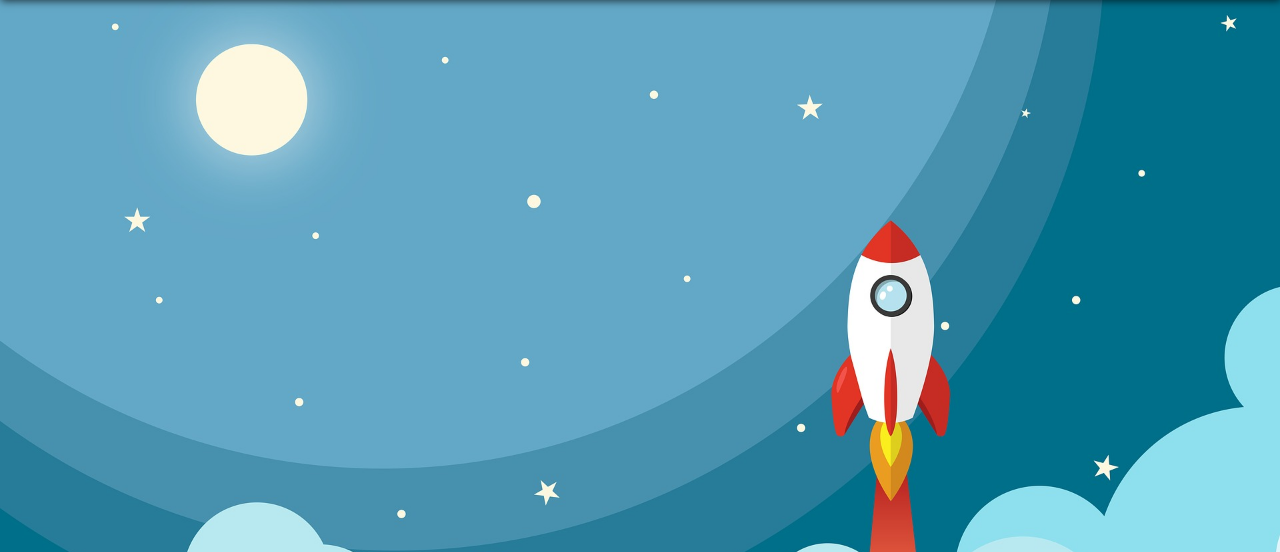
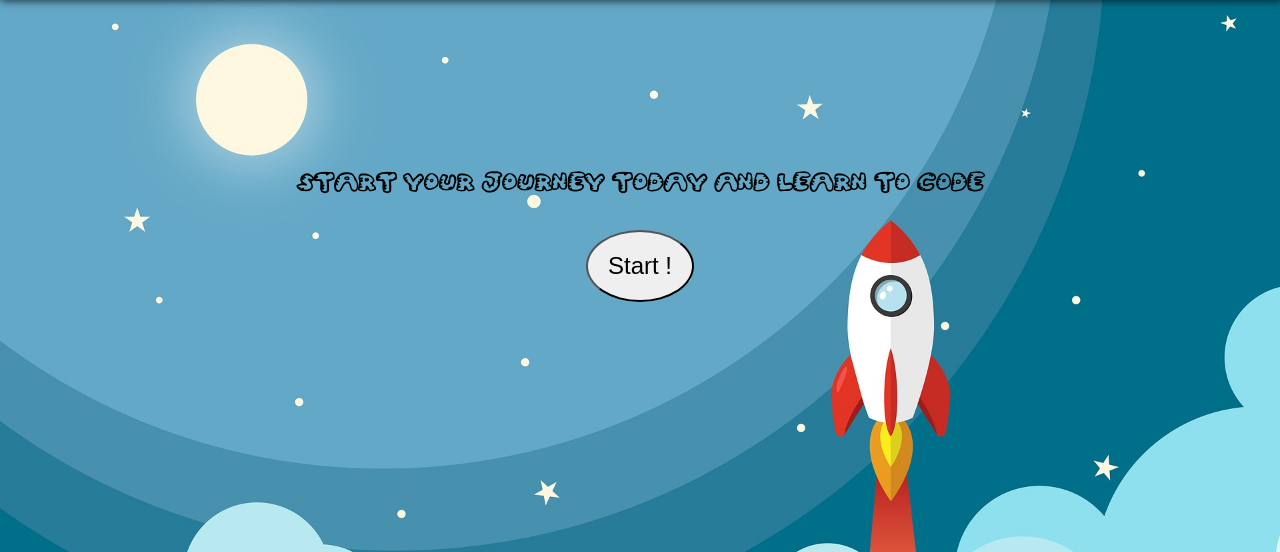
Before and after one commit to AymanSLH/Eldad-Project, a PHP site: page / in a window 1280 px wide. Shown: the part 59-611 px from the top of the page. Run offline with PHP 8.4, Linux system fonts and the light colour scheme.

Commit message:
Added Middle Button and The Font

```diff
--- a/css/index.css
+++ b/css/index.css
@@ -4,3 +4,33 @@ body
     background-repeat: no-repeat;
     background-size: cover;
 }
+
+
+
+div
+{
+    margin: auto;
+    width: 60%;
+    padding: 10px;
+    margin-top: 10%;
+    text-align: center;
+
+}
+#blo
+{
+    margin-left: auto;
+    margin-right: auto;
+    border-radius: 50%;
+    padding: 20px;
+    font-size: 24px;
+}
+@font-face {
+    font-family: myFirstFont;
+    src: url("GWIBBLE_.TTF");
+    font-weight: bold;
+}
+p
+{
+    font-family: myFirstFont;
+    font-size: 30px;
+}
--- a/index.html
+++ b/index.html
@@ -6,7 +6,7 @@
     <link rel="icon" href="img/rocket.ico">
     <link rel="stylesheet" href="css/index.css">
     <link rel="stylesheet" href="css/navbar.css">
-
+    <link rel="script" href="js/index.js">
 </head>
 <body>
 
@@ -22,5 +22,13 @@
     </nav>
 </main>
 
+
+            <div class="intro">
+                <p>Start your Journey Today and Learn to code</p>
+                <input type="button" id="blo" value="Start !">
+            </div>
+
+
+
 </body>
 </html>
```
Also changed, not shown: css/GWIBBLE_.TTF (added), js/index.js (added).
